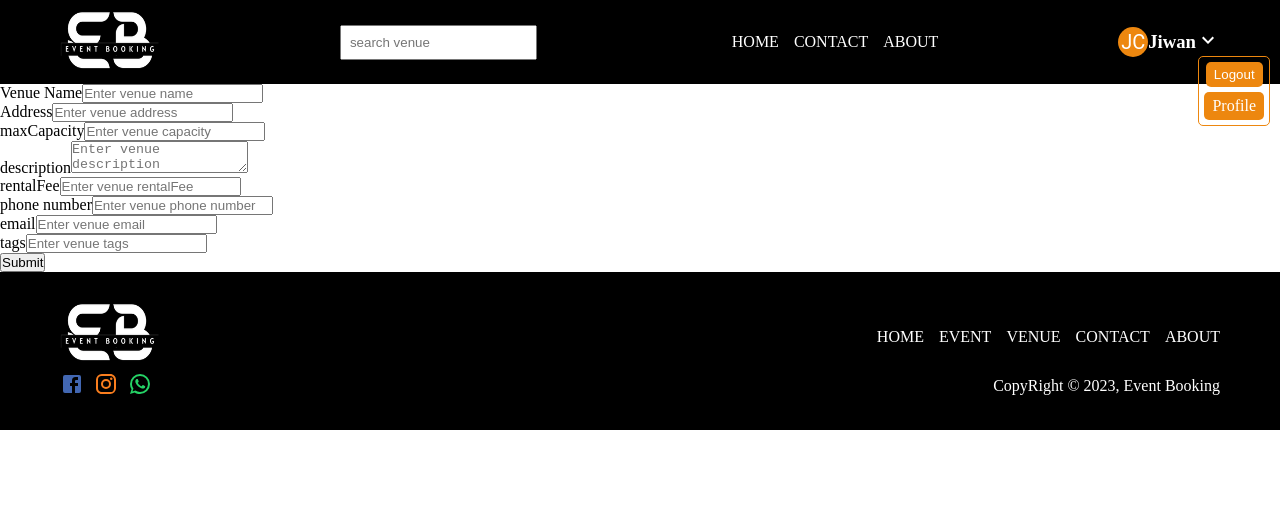
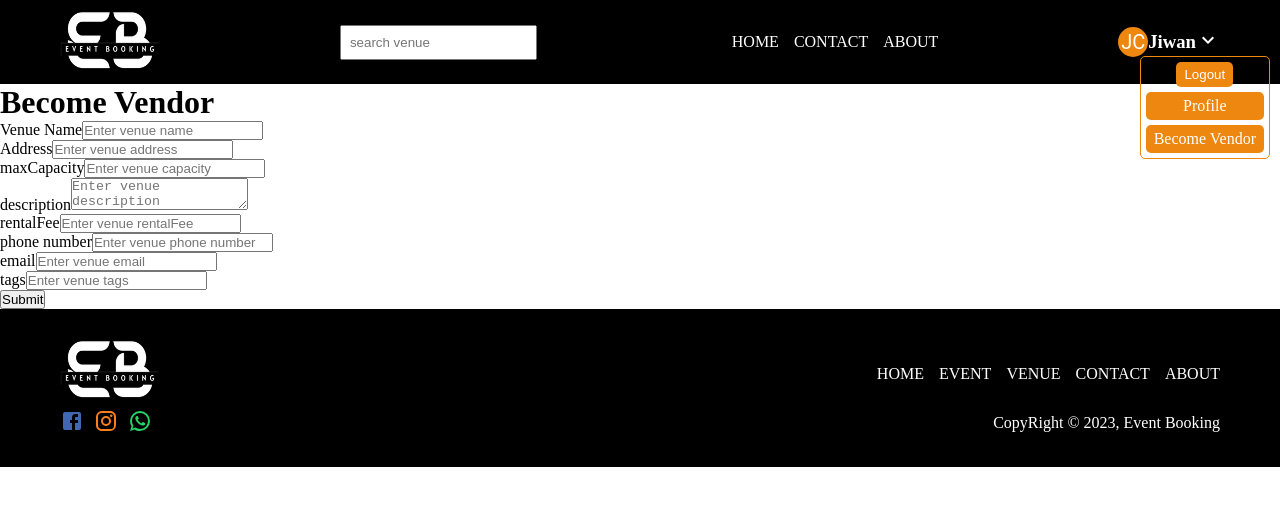
Before and after one commit to JiwanChaudhary/college-demo, a Next.js app: page /venue/venuedetails in a window 1280 px wide. Both pictures are taken after a click on the button 1207 px from the left and 41 px from the top of the page. Shown: the top 506 px of the page. Built offline with nearby package versions, Linux system fonts and the light colour scheme.

Commit message:
role based routing partially completed

```diff
--- a/src/app/api/venue/venueDetails/route.ts
+++ b/src/app/api/venue/venueDetails/route.ts
@@ -21,6 +21,11 @@ export async function POST(request: NextRequest) {
       token,
       process.env.JWT_SECRET as string
     );
+
+    // update role to vendor
+    const user = await User.findOne({ _id: decodeToken.id });
+    user.role = "vendor";
+    await user.save();
 
     const updateVenue = await Venue.create({
       userId: decodeToken.id,
--- /dev/null
+++ b/src/components/BecomeVendor.tsx
@@ -0,0 +1,26 @@
+import Link from "next/link";
+import React from "react";
+
+const BecomeVendor = () => {
+  return (
+    <>
+      <Link
+        href={"/venue/venuedetails"}
+        style={{
+          textDecoration: "none",
+          background: "#ED870F",
+          color: "#fff",
+          border: "none",
+          padding: "5px 8px",
+          borderRadius: "5px",
+          marginTop: "5px",
+          cursor: "pointer",
+        }}
+      >
+        Become Vendor
+      </Link>
+    </>
+  );
+};
+
+export default BecomeVendor;
--- a/src/components/Logout.tsx
+++ b/src/components/Logout.tsx
@@ -14,7 +14,19 @@ const Logout = () => {
   };
   return (
     <div>
-      <button style={{background: "#ED870F", color: "#fff", border: "none", padding: "5px 8px", borderRadius: "5px", cursor: "pointer"}} onClick={handleLogout}>Logout</button>
+      <button
+        style={{
+          background: "#ED870F",
+          color: "#fff",
+          border: "none",
+          padding: "5px 8px",
+          borderRadius: "5px",
+          cursor: "pointer",
+        }}
+        onClick={handleLogout}
+      >
+        Logout
+      </button>
     </div>
   );
 };
--- a/src/components/navbar/User.tsx
+++ b/src/components/navbar/User.tsx
@@ -14,6 +14,7 @@ import {
 import KeyboardArrowDownIcon from "@mui/icons-material/KeyboardArrowDown";
 import Link from "next/link";
 import Logout from "../Logout";
+import BecomeVendor from "../BecomeVendor";
 
 const User = () => {
   // let cookieStore = cookies();
@@ -104,6 +105,7 @@ const User = () => {
             >
               Profile
             </Link>
+            <BecomeVendor />
           </div>
         )}
       </div>
--- a/src/components/vendor/VendorDetailsForm.tsx
+++ b/src/components/vendor/VendorDetailsForm.tsx
@@ -5,7 +5,6 @@ import { useRouter } from "next/navigation";
 import * as React from "react";
 
 const VendorDetailsForm = () => {
-
   const router = useRouter();
 
   const [vendorDetails, setVendorDetails] = React.useState<any>({
@@ -46,7 +45,6 @@ const VendorDetailsForm = () => {
       });
       alert("Data successfulyy sent");
       router.refresh();
-
     } catch (error) {
       console.log(error);
     }
@@ -54,6 +52,8 @@ const VendorDetailsForm = () => {
 
   return (
     <div>
+      {/* Become Vendor */}
+      <h1>Become Vendor</h1>
       <form onSubmit={handleFormSubmit}>
         {/* venue Name */}
         <div>
```
Also changed, not shown: src/app/(home)/home/page.tsx (+41 -6 lines).
